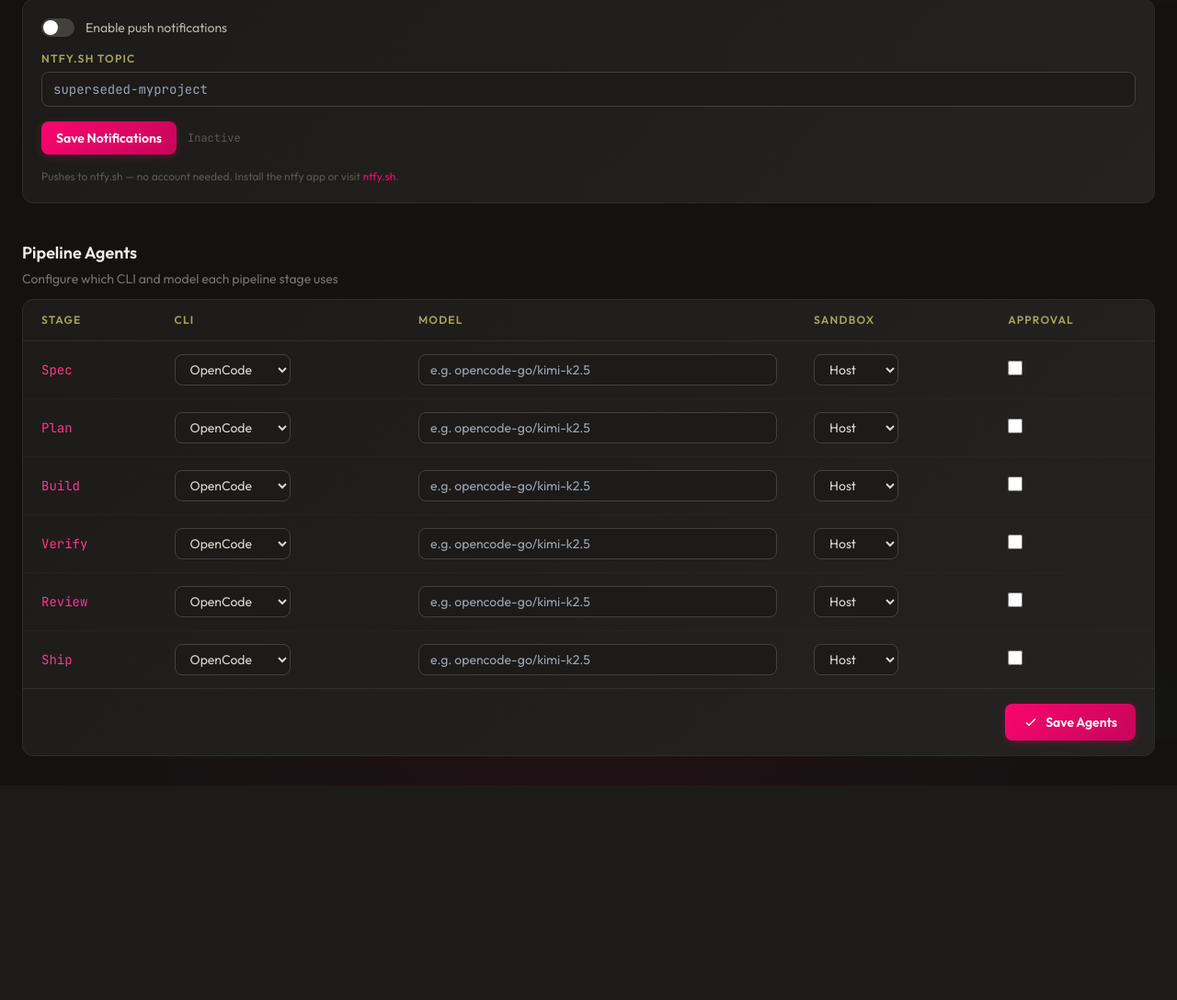
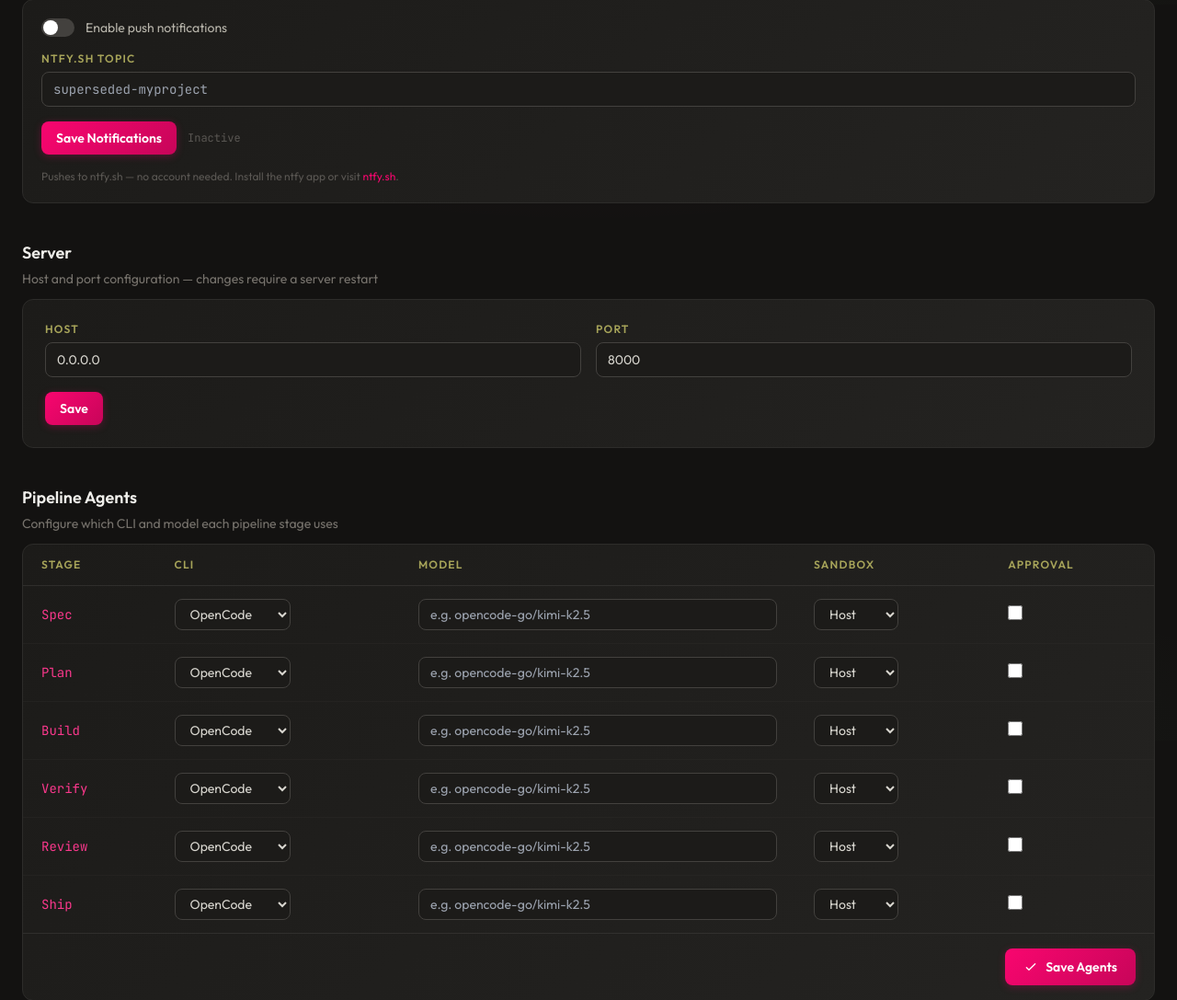
Before and after one commit to fabioesposito/superseded, a FastAPI app: page /settings in a window 1280 px wide. Shown: the part 1595-2682 px from the top of the page at 92% size. Before the commit the page ends 2417 px from the top, so only its background shows below. Run offline with FastAPI, Linux system fonts and the light colour scheme; some libraries are stand-ins or nearby versions.

Commit message:
fix: resolve incomplete features — add update-body route, issue deletion, codex prompt, metrics events, settings host, and misc fixes

```diff
--- a/alembic.ini
+++ b/alembic.ini
@@ -86,6 +86,8 @@ path_separator = os
 # database URL.  This is consumed by the user-maintained env.py script only.
 # other means of configuring database URLs may be customized within the env.py
 # file.
+# NOTE: This placeholder is overridden programmatically in db.py at runtime.
+# Running alembic CLI directly will target this placeholder DB — use `uv run superseded` instead.
 sqlalchemy.url = sqlite:///placeholder.db
 
 
--- a/src/superseded/agents/__init__.py
+++ b/src/superseded/agents/__init__.py
@@ -20,4 +20,4 @@ def get_registry() -> dict[str, type[SubprocessAgentAdapter]]:
     return _registry
 
 
-from superseded.agents import claude_code, codex, opencode  # noqa: F401,E402
+from superseded.agents import claude_code, codex, docker, opencode  # noqa: F401,E402
--- a/src/superseded/agents/codex.py
+++ b/src/superseded/agents/codex.py
@@ -23,8 +23,8 @@ class CodexAdapter(SubprocessAgentAdapter):
         return env
 
     def _build_command(self, prompt: str, context: AgentContext) -> list[str]:
-        cmd = ["codex", "--quiet", "--model", self.model or self.DEFAULT_MODEL]
+        cmd = ["codex", "--quiet", "--model", self.model or self.DEFAULT_MODEL, prompt]
         return cmd
 
     def _get_stdin_data(self, prompt: str) -> bytes | None:
-        return prompt.encode("utf-8")
+        return None
--- a/src/superseded/pipeline/worktree.py
+++ b/src/superseded/pipeline/worktree.py
@@ -159,4 +159,4 @@ class WorktreeManager:
     async def pop_stash(self, stash_ref: str | None, repo: str | None = None) -> None:
         if stash_ref:
             repo_path = self._get_repo_path(repo)
-            await self._run_git("stash", "pop", cwd=str(repo_path))
+            await self._run_git("stash", "pop", stash_ref, cwd=str(repo_path))
--- a/src/superseded/routes/web/settings.py
+++ b/src/superseded/routes/web/settings.py
@@ -1,6 +1,7 @@
 from __future__ import annotations
 
 import logging
+from contextlib import suppress
 from pathlib import Path
 
 from fastapi import APIRouter, Depends, Request
@@ -40,6 +41,8 @@ async def settings_page(request: Request, deps: Deps = Depends(get_deps)):
             "opencode_api_key": deps.config.opencode_api_key,
             "source_code_root": deps.config.source_code_root,
             "notifications": deps.config.notifications,
+            "host": deps.config.host,
+            "port": deps.config.port,
         },
     )
     if "csrf_token" not in request.cookies:
@@ -242,6 +245,24 @@ async def update_notifications(request: Request, deps: Deps = Depends(get_deps))
     )
 
 
+@router.post("/settings/server", response_class=HTMLResponse)
+async def update_server_settings(request: Request, deps: Deps = Depends(get_deps)):
+    form = await get_form_data(request)
+    config = deps.config
+    config.host = str(form.get("host", config.host)).strip()
+    port_str = str(form.get("port", config.port)).strip()
+    if port_str:
+        with suppress(ValueError, TypeError):
+            config.port = int(port_str)
+    save_config(config, Path(config.repo_path))
+    _reload_pipeline(request.app, config)
+    return get_templates().TemplateResponse(
+        request,
+        "_server_settings_field.html",
+        {"host": config.host, "port": config.port, "success": True},
+    )
+
+
 def _reload_pipeline(app, config: SupersededConfig) -> None:
     from superseded.main import _build_pipeline_state
 
--- /dev/null
+++ b/templates/_server_settings_field.html
@@ -0,0 +1,28 @@
+<div class="card rounded-xl p-6 mb-6">
+    {% if success %}
+    <div class="mb-4 px-3 py-2 rounded-lg bg-olive-950/50 border border-olive-800/40 text-olive-400 text-sm">
+        Server settings saved. Restart the server for host/port changes to take effect.
+    </div>
+    {% endif %}
+    <form hx-post="/settings/server"
+          hx-target="#server-settings"
+          hx-swap="outerHTML">
+        <div class="grid grid-cols-1 md:grid-cols-2 gap-4">
+            <div>
+                <label class="block text-xs font-semibold uppercase tracking-widest text-sand-500 mb-1.5">Host</label>
+                <input type="text" name="host" value="{{ host }}"
+                       class="w-full bg-shell-900 border border-shell-700 rounded-lg px-3 py-2 text-shell-200 text-sm focus:outline-none focus:border-neon-500 transition-colors"
+                       placeholder="127.0.0.1">
+            </div>
+            <div>
+                <label class="block text-xs font-semibold uppercase tracking-widest text-sand-500 mb-1.5">Port</label>
+                <input type="number" name="port" value="{{ port }}"
+                       class="w-full bg-shell-900 border border-shell-700 rounded-lg px-3 py-2 text-shell-200 text-sm focus:outline-none focus:border-neon-500 transition-colors"
+                       placeholder="8000">
+            </div>
+        </div>
+        <button type="submit" class="btn-primary text-white px-4 py-2 rounded-lg text-sm font-semibold mt-4">
+            Save
+        </button>
+    </form>
+</div>
--- a/templates/settings.html
+++ b/templates/settings.html
@@ -88,6 +88,12 @@
     </div>
     {% include "_notifications_field.html" %}
 
+    <div class="mt-10 mb-3">
+        <h2 class="text-lg font-semibold text-shell-100">Server</h2>
+        <p class="text-shell-500 text-sm mt-1">Host and port configuration — changes require a server restart</p>
+    </div>
+    {% include "_server_settings_field.html" %}
+
     {% if stage_agents is defined %}
     <div class="mt-10 mb-3">
         <h2 class="text-lg font-semibold text-shell-100">Pipeline Agents</h2>
```
Also changed, not shown: src/superseded/db.py (+9 -0 lines), src/superseded/routes/api/pipeline.py (+13 -2 lines), src/superseded/routes/web/issues.py (+75 -2 lines), src/superseded/tickets/writer.py (+13 -0 lines), templates/_actions.html (+9 -0 lines), tests/test_agents.py (+3 -3 lines), README.md.
